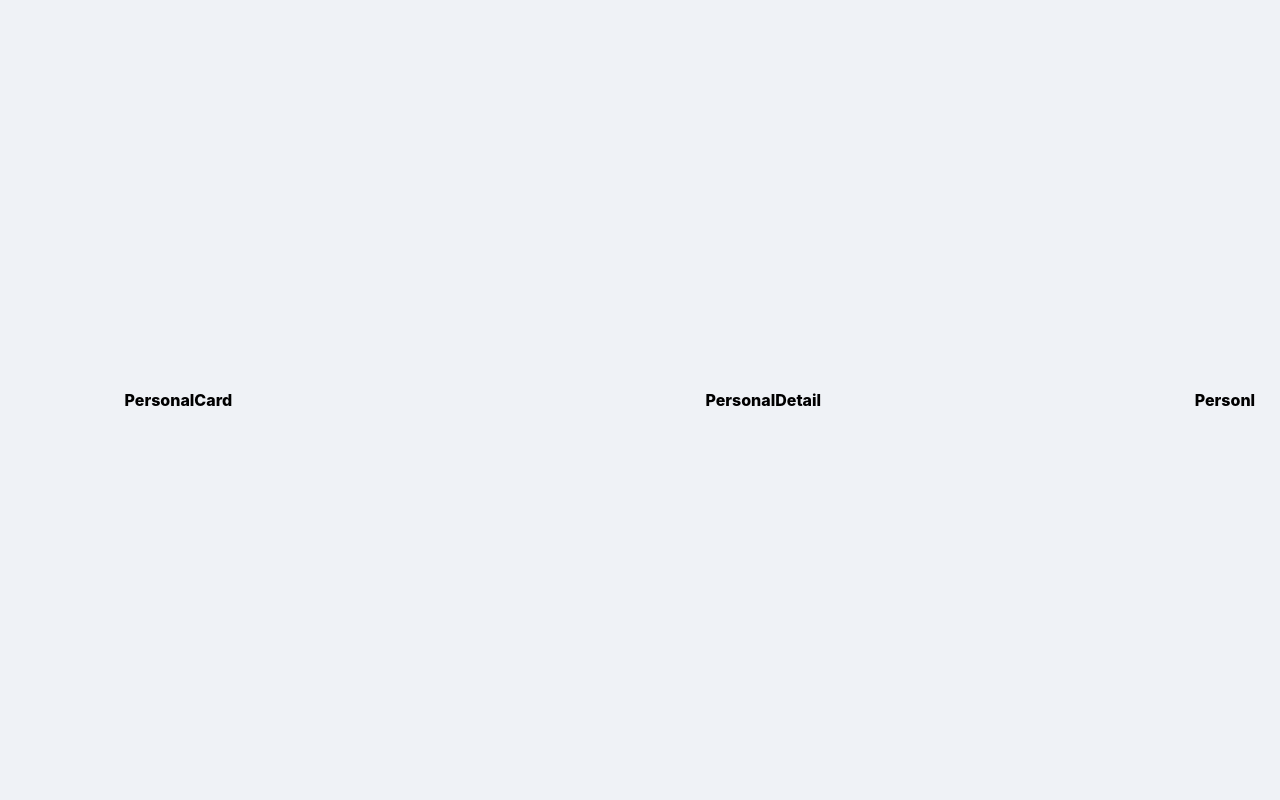
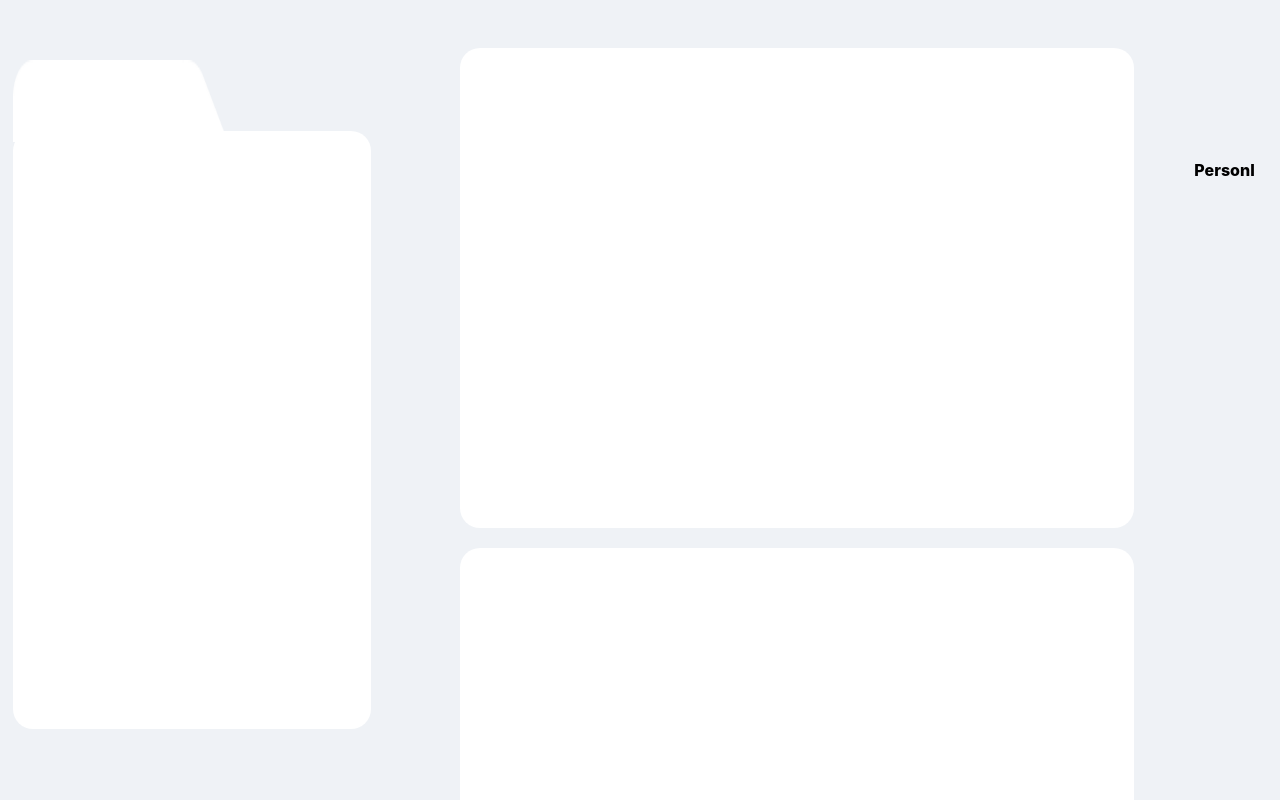
Before and after one commit to Yao-ZY/resume, a Vue app: page / in a window 1280 px wide. Shown: the top 800 px of the page. Built offline with nearby package versions, Linux system fonts and the light colour scheme.

Commit message:
Added components background about PersonalCard and PersonalDetail

```diff
--- a/src/assets/less/global_style.less
+++ b/src/assets/less/global_style.less
@@ -24,14 +24,18 @@ body {
     -moz-osx-font-smoothing: grayscale;
 
     #card {
-        flex-grow: 5;
+        flex-grow: 1;
+        height: 85%;
+        padding-left:1%;
     }
 
     #detail {
         flex-grow: 14;
+        height: 100%
     }
 
     #navigation {
         flex-grow: 1;
+        height: 60%;
     }
   }
--- a/src/components/PersonalCard.vue
+++ b/src/components/PersonalCard.vue
@@ -1,6 +1,9 @@
 <template>
-    <div>
-        PersonalCard
+    <div class = 'card'>
+        <img class = 'top' src="../assets/images/card_top.png" alt="">
+        <div class = 'content'>
+
+        </div>
     </div>
 </template>
 
@@ -8,4 +11,26 @@
 </script>
 
 <style lang="less" scoped>
+@import '../assets/less/theme_color.less';
+
+.card {
+    width: 80%;
+    height: 100%;
+    display: flex;
+    flex-direction: column;
+
+    .top {
+        width: 60%;
+        height: 12%;
+        float:left;
+
+    }
+
+    .content {
+        height: 88%;
+        background-color: @theme-component-color;
+        border-radius: 20px;
+        margin-top:-3%;
+    }
+}
 </style>
--- a/src/components/PersonalDetail.vue
+++ b/src/components/PersonalDetail.vue
@@ -1,6 +1,11 @@
 <template>
-    <div>
-        PersonalDetail
+    <div class = 'detail'>
+        <div class = 'content' style="margin-top: 48px">
+
+        </div>
+        <div class = 'content'>
+
+</div>
     </div>
 </template>
 
@@ -8,4 +13,20 @@
 </script>
 
 <style lang="less" scoped>
+@import '../assets/less/theme_color.less';
+
+.detail {
+    width: 95%;
+    height: 100%;
+    display: flex;
+    flex-direction: column;
+
+    .content {
+        width: 100%;
+        min-height: 60%;
+        margin-top: 20px;
+        background-color: @theme-component-color;
+        border-radius: 20px;
+    }
+}
 </style>
```
Also changed, not shown: src/assets/images/card_top.png (added).
